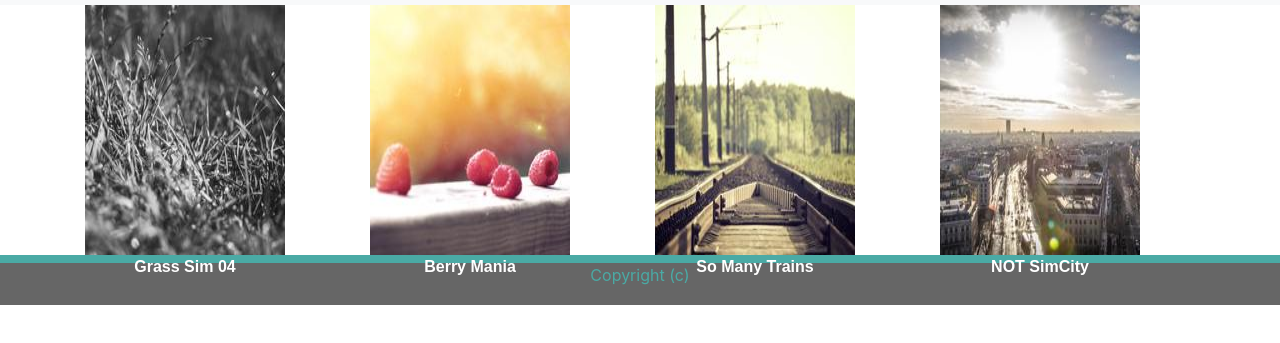
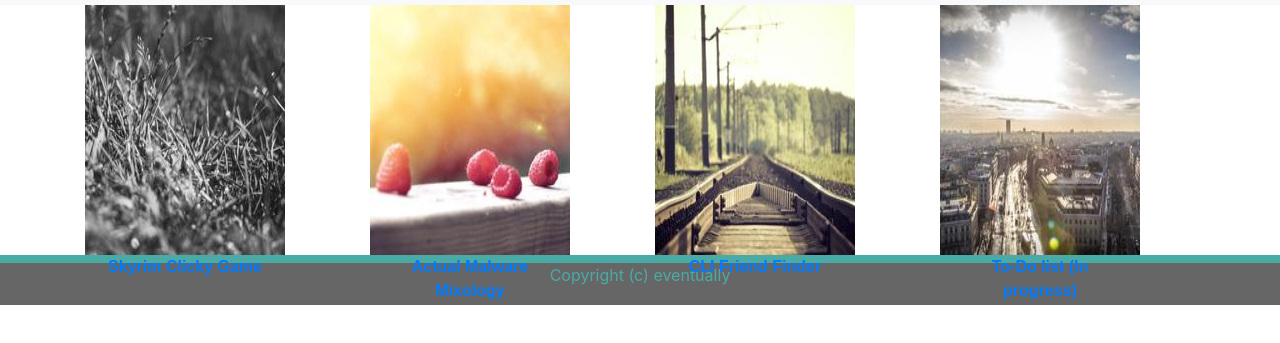
Before and after one commit to jckent/Bootstrap_Portfolio, a plain HTML site: page portfolio.html in a window 1280 px wide. Shown: the part 51-394 px from the top of the page. Drawn offline with nearby package versions, Linux system fonts and the light colour scheme.

Commit message:
added to portfolio

```diff
--- a/portfolio.html
+++ b/portfolio.html
@@ -31,34 +31,34 @@
           <div class="col-sm">
             <img id="grass" src="assets/images/grass.jpg"/>
             <div class="text_grass">
-                <p>Grass Sim 04</p>
+              <a class="nav-item nav-link" href="imadeaclickygame.herokuapp.com">Skyrim Clicky Game</a>
           </div>
         </div>
           <div class="col-sm">
             <img id="berries" src="assets/images/berries.jpg"/>
             <div class="text_berries">
-                <p>Berry Mania</p>
+              <a class="nav-item nav-link" href="https://jckent.github.io/actual_malware/">Actual Malware Mixology</a>
             </div>
           </div>
 
           <div class="col-sm">
             <img id="train" src="assets/images/train.jpg"/>
             <div class="text_train">
-                <p>So Many Trains</p>
+              <a class="nav-item nav-link" href="https://cli-friend-finder.herokuapp.com/">CLI Friend Finder</a>
             </div>
           </div>
 
           <div class="col-sm">
             <img id="city" src="assets/images/city.jpg"/>
             <div class="text_city">
-                <p>NOT SimCity</p>
+              <a class="nav-item nav-link" href="https://jckent.github.io/to-do-list/">To-Do list (In progress)</a>
             </div>
         </div>
         </div>
       </div>
 
     <footer >
-            Copyright (c)
+            Copyright (c) eventually
         </footer>
 
 </html>
```
Also changed, not shown: index.html (+1 -1 lines).
